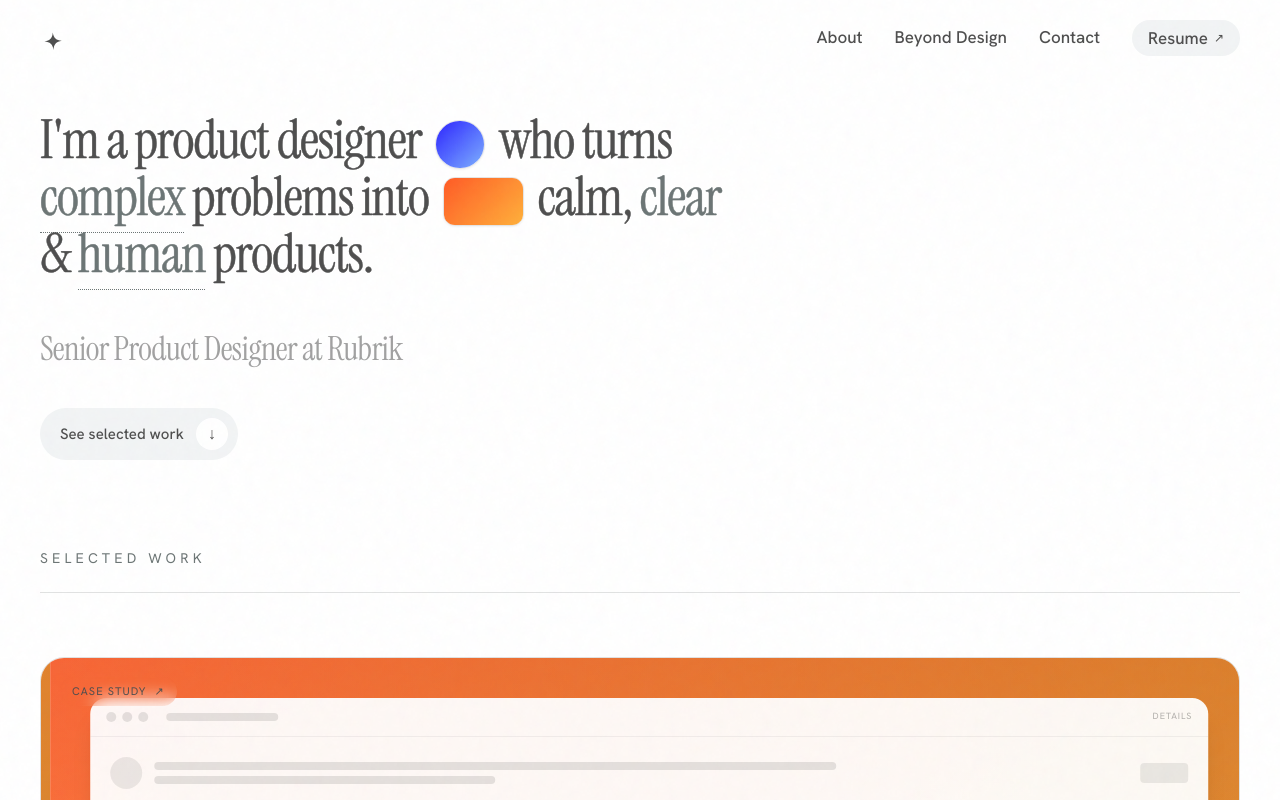
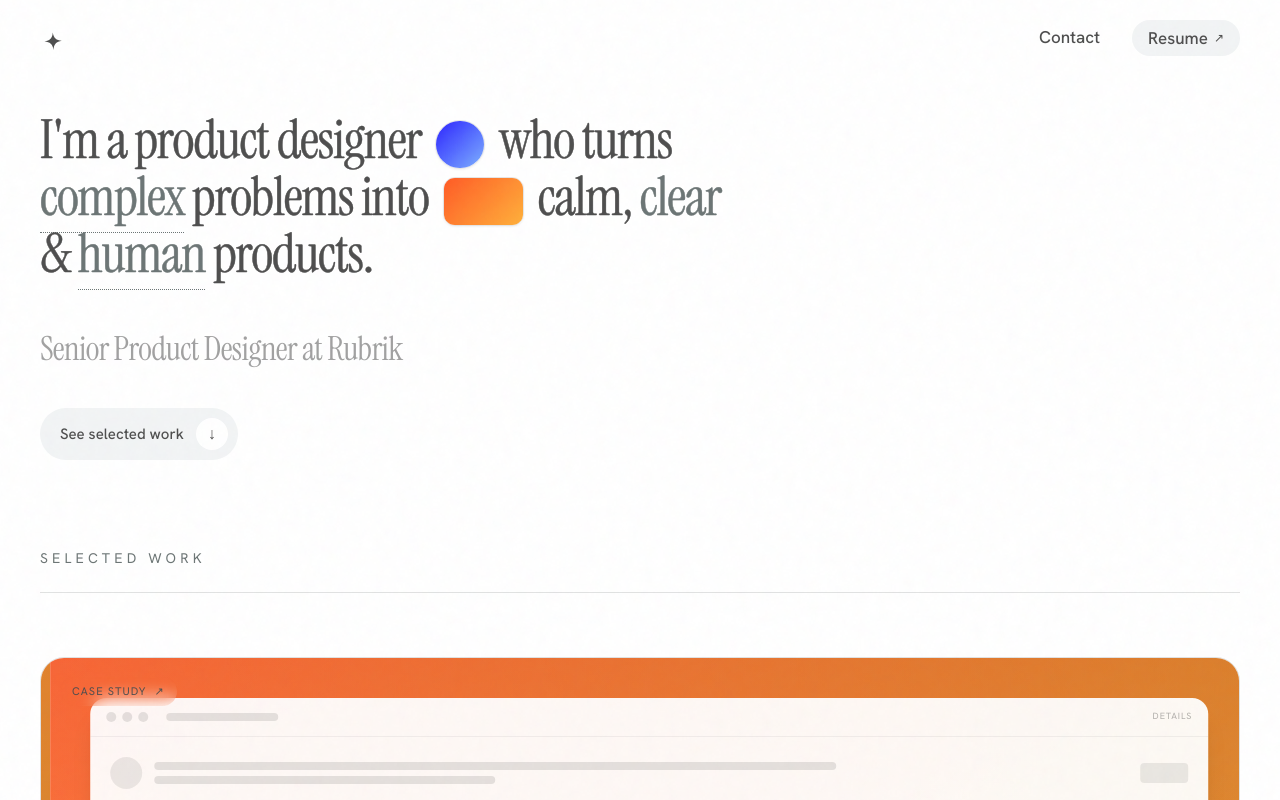
Before and after one commit to designernoob/cursorportfolio, a React (Vite) app: page / in a window 1280 px wide. Shown: the top 800 px of the page. Built offline with nearby package versions, Linux system fonts and the light colour scheme; the HTML template or start-up script is replaced by a standard one.

Commit message:
Remove About and Beyond Design from the homepage
Drop those sections from Home and remove their nav links so the
page flows from Work into Kind words.

Co-authored-by: pranavvmitan <designernoob@users.noreply.github.com>

```diff
--- a/src/content.ts
+++ b/src/content.ts
@@ -46,8 +46,6 @@ export type NavLink =
   | { label: string; kind: "external"; href: string };
 
 export const navLinks: NavLink[] = [
-  { label: "About", kind: "section", target: "about" },
-  { label: "Beyond Design", kind: "section", target: "beyond" },
   { label: "Resume", kind: "external", href: site.resumeUrl },
 ];
 
--- a/src/pages/Home.tsx
+++ b/src/pages/Home.tsx
@@ -3,8 +3,6 @@ import { useLocation } from "react-router-dom";
 import Nav from "../components/Nav";
 import Hero from "../components/Hero";
 import Work from "../components/Work";
-import About from "../components/About";
-import Beyond from "../components/Beyond";
 import Testimonials from "../components/Testimonials";
 import Experience from "../components/Experience";
 import Footer from "../components/Footer";
@@ -28,8 +26,6 @@ export default function Home({ ready }: { ready: boolean }) {
       <main>
         <Hero ready={ready} />
         <Work />
-        <About />
-        <Beyond />
         <Testimonials />
         <Experience />
         <Footer />
```
